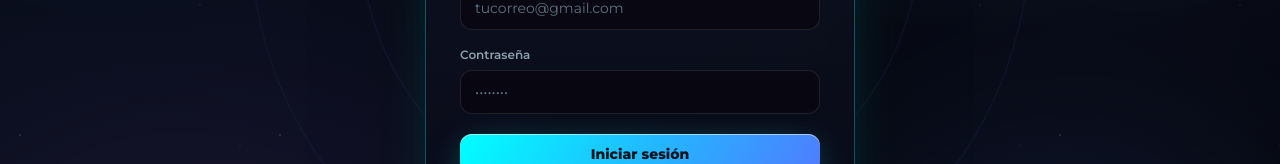
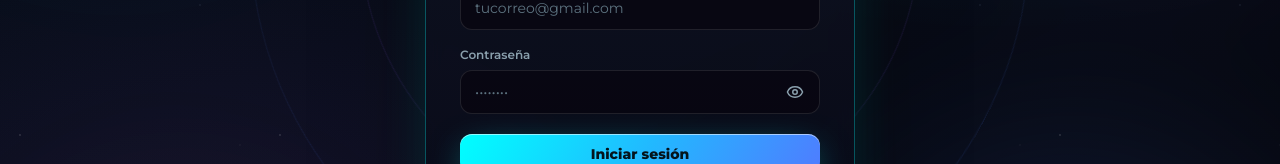
Before and after one commit to academydaco-rgb/campusdya, a Next.js app in the folder frontend/: page /login in a window 1280 px wide. Shown: the part 415-579 px from the top of the page. Built offline with nearby package versions, Linux system fonts and the light colour scheme; no server answers.

Commit message:
feat(login): boton de ojo para mostrar/ocultar la contrasena
Co-Authored-By: Claude Opus 4.8 <noreply@anthropic.com>
Claude-Session: https://claude.ai/code/session_017td9PS6ywcKuKrybvpEZmA

```diff
--- a/frontend/app/login/page.tsx
+++ b/frontend/app/login/page.tsx
@@ -3,6 +3,7 @@ import { useState } from "react";
 import { useRouter } from "next/navigation";
 import { useAuth } from "@/lib/auth";
 import { api } from "@/lib/api";
+import { Eye, EyeOff } from "lucide-react";
 
 export default function LoginPage() {
   const { login } = useAuth();
@@ -11,6 +12,7 @@ export default function LoginPage() {
   const [password, setPassword] = useState("");
   const [error, setError] = useState("");
   const [loading, setLoading] = useState(false);
+  const [showPw, setShowPw] = useState(false);
   const [forgot, setForgot] = useState(false);
   const [fmail, setFmail] = useState("");
   const [fmsg, setFmsg] = useState("");
@@ -56,8 +58,16 @@ export default function LoginPage() {
           <input className="input" type="email" value={email} onChange={(e) => setEmail(e.target.value)}
             placeholder="tucorreo@gmail.com" required style={{ marginBottom: 16 }} />
           <label className="label">Contraseña</label>
-          <input className="input" type="password" value={password} onChange={(e) => setPassword(e.target.value)}
-            placeholder="••••••••" required style={{ marginBottom: 20 }} />
+          <div style={{ position: "relative", marginBottom: 20 }}>
+            <input className="input" type={showPw ? "text" : "password"} value={password} onChange={(e) => setPassword(e.target.value)}
+              placeholder="••••••••" required style={{ marginBottom: 0, paddingRight: 44, width: "100%" }} />
+            <button type="button" onClick={() => setShowPw((v) => !v)}
+              aria-label={showPw ? "Ocultar contraseña" : "Mostrar contraseña"}
+              title={showPw ? "Ocultar contraseña" : "Mostrar contraseña"}
+              style={{ position: "absolute", right: 10, top: "50%", transform: "translateY(-50%)", display: "grid", placeItems: "center", width: 30, height: 30, border: 0, background: "transparent", color: "var(--muted, #8aa)", cursor: "pointer", padding: 0 }}>
+              {showPw ? <EyeOff size={18} /> : <Eye size={18} />}
+            </button>
+          </div>
           {error && <div style={{ color: "var(--danger)", fontSize: 13, marginBottom: 14 }}>{error}</div>}
           <button className="btn btn-primary" style={{ width: "100%", justifyContent: "center" }} disabled={loading}>
             {loading ? "Entrando…" : "Iniciar sesión"}
```
